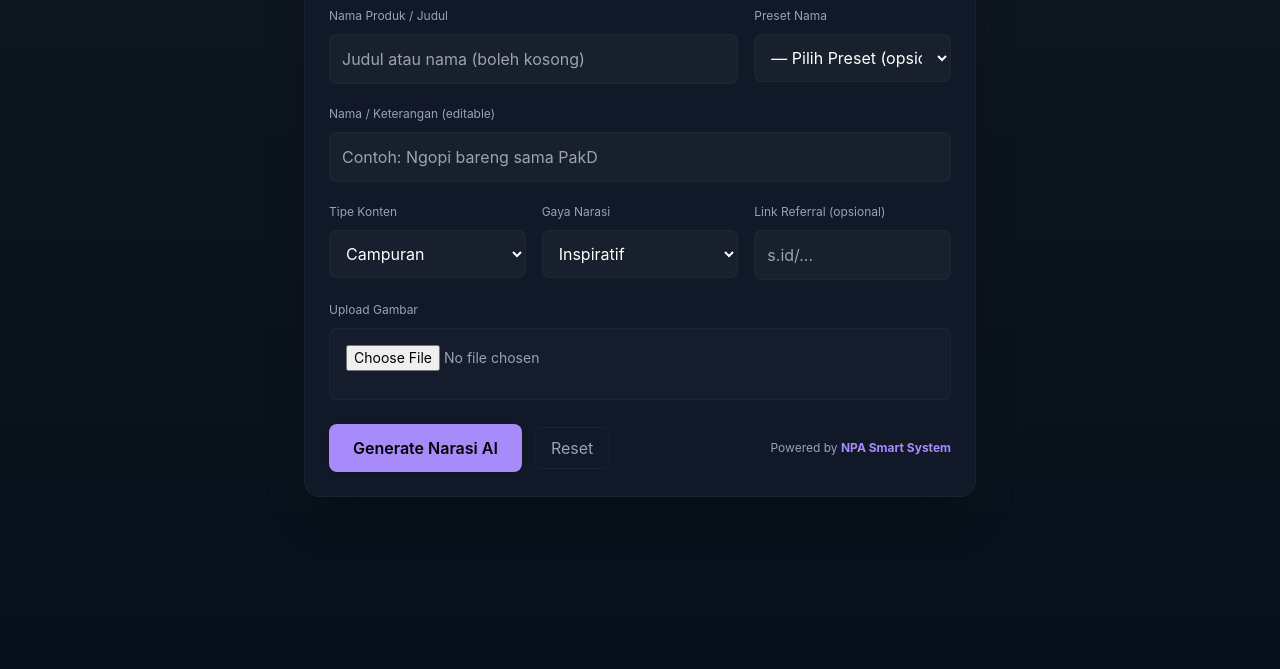
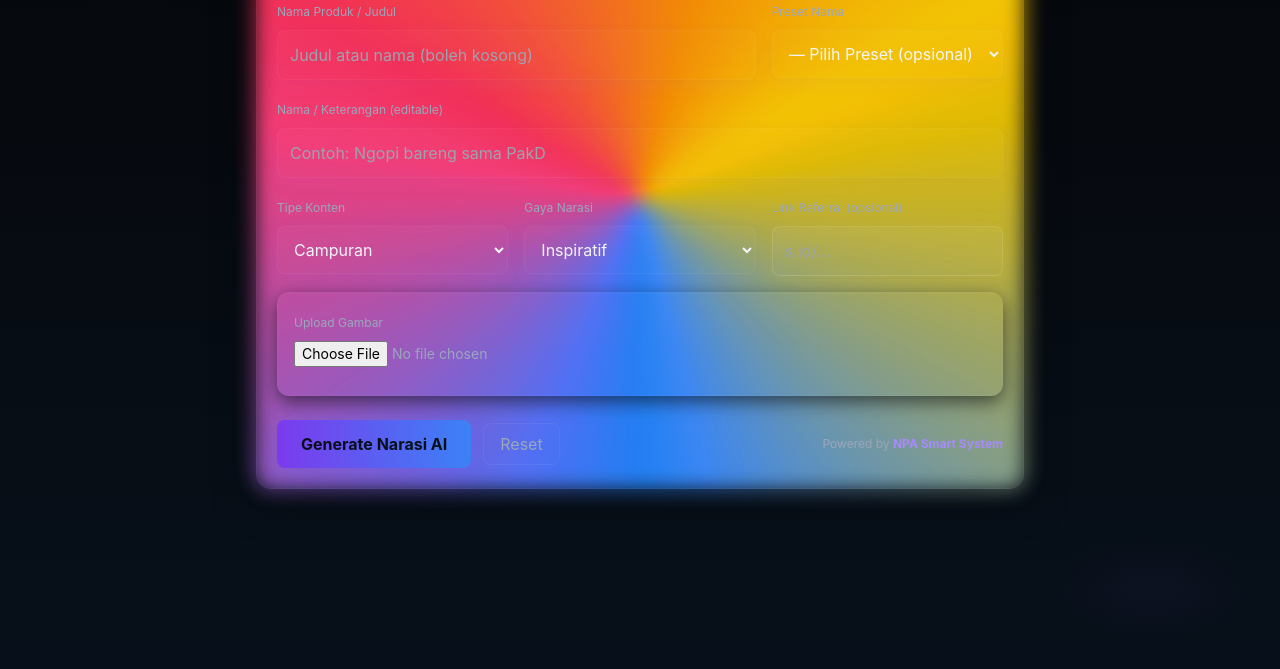
Before and after one commit to 3ireborn/npa-ai-reviewer, a plain HTML site: page index.html in a window 1280 px wide. Shown: the part 131-800 px from the top of the page. Drawn offline with nearby package versions, Linux system fonts and the light colour scheme.

Commit message:
Update index.html

```diff
--- a/index.html
+++ b/index.html
@@ -3,51 +3,145 @@
 <head>
   <meta charset="utf-8" />
   <meta name="viewport" content="width=device-width,initial-scale=1" />
-  <title>NPA AI Reviewer — Dark Elegant</title>
+  <title>NPA AI Reviewer — Dark Neon</title>
+
+  <!-- Tailwind -->
   <script src="https://cdn.tailwindcss.com"></script>
+
   <style>
     :root{
-      --bg:#0f1720;
-      --card:#111827;
-      --muted:#94a3b8;
-      --accent:#A78BFA; /* ungu premium */
-      --glass: rgba(255,255,255,0.03);
+      --bg-1: #06070a;     /* deep background */
+      --bg-2: #07101a;
+      --card: rgba(10,12,16,0.86);
+      --muted: #9aa7bb;
+      --accent: #A78BFA;   /* purple accent */
+      --input-yellow: #facc15;
+      --neon-blue: #3b82f6;
+      --neon-red: #f43f5e;
+      --neon-yellow: #facc15;
     }
+
     html,body{height:100%}
     body{
-      background: linear-gradient(180deg,var(--bg), #07101a);
+      margin:0;
+      font-family: Inter, ui-sans-serif, system-ui, -apple-system, "Segoe UI", Roboto, "Helvetica Neue", Arial;
+      background: radial-gradient(1200px 600px at 10% 10%, rgba(59,130,246,0.06), transparent 10%),
+                  radial-gradient(900px 450px at 90% 90%, rgba(164,99,255,0.04), transparent 12%),
+                  linear-gradient(180deg,var(--bg-1),var(--bg-2));
       color: #e6eef8;
-      font-family: Inter, ui-sans-serif, system-ui, -apple-system, "Segoe UI", Roboto, "Helvetica Neue", Arial;
+      -webkit-font-smoothing:antialiased;
+      -moz-osx-font-smoothing:grayscale;
     }
-    /* small scrollbar styling */
-    ::-webkit-scrollbar{height:10px;width:8px}
-    ::-webkit-scrollbar-thumb{background:rgba(255,255,255,0.06);border-radius:10px}
+
+    /* neon border card (full glow) */
+    .neon-card {
+      position: relative;
+      border-radius: 16px;
+      overflow: visible;
+      isolation:isolate;
+    }
+    .neon-card::before {
+      content: "";
+      position: absolute;
+      inset: -1px;
+      z-index: 0;
+      border-radius: 18px;
+      padding:1px;
+      background: conic-gradient(from 180deg at 50% 50%, var(--neon-blue), var(--neon-red), var(--neon-yellow), var(--neon-blue));
+      filter: blur(10px) saturate(140%);
+      opacity: 0.95;
+      transform: translateZ(0);
+    }
+    .neon-card > .card-inner {
+      position: relative;
+      z-index: 2;
+      border-radius: 15px;
+      background: linear-gradient(180deg, rgba(255,255,255,0.02), rgba(255,255,255,0.01));
+      padding: 20px;
+      border: 1px solid rgba(255,255,255,0.04);
+      box-shadow: 0 8px 40px rgba(10,12,16,0.6), inset 0 1px 0 rgba(255,255,255,0.02);
+    }
+
+    /* Input glow */
+    .neon-input {
+      background: linear-gradient(180deg, rgba(255,255,255,0.02), rgba(255,255,255,0.01));
+      border: 1px solid rgba(255,255,255,0.04);
+      color: #f1f5f9;
+      box-shadow: 0 6px 18px rgba(167,139,250,0.06), 0 0 10px rgba(59,130,246,0.02);
+    }
+    .neon-input:focus {
+      outline: none;
+      box-shadow: 0 6px 30px rgba(167,139,250,0.16), 0 0 14px rgba(59,130,246,0.18);
+      border-color: rgba(167,139,250,0.7);
+    }
+
+    /* bright yellow input style */
+    .yellow-input {
+      background: linear-gradient(180deg, rgba(250, 246, 210, 0.06), rgba(250, 246, 210, 0.02));
+      color: #0b0b0b;
+      border: 1px solid rgba(250, 246, 210, 0.12);
+      box-shadow: 0 6px 26px rgba(250, 204, 21, 0.09);
+    }
+    .yellow-input:focus {
+      box-shadow: 0 8px 36px rgba(250,204,21,0.24), 0 0 18px rgba(244,63,94,0.06);
+      border-color: rgba(250,204,21,0.9);
+    }
+
+    .btn-accent {
+      background: linear-gradient(90deg, #7c3aed, #3b82f6);
+      color: #07101a;
+      font-weight: 700;
+      box-shadow: 0 8px 30px rgba(123,65,255,0.18), 0 0 18px rgba(59,130,246,0.12);
+    }
+    .btn-accent:hover { filter: brightness(1.05); transform: translateY(-2px); transition: .18s ease; }
+
+    /* small card neon outlines for inner blocks */
+    .inner-block {
+      border-radius: 12px;
+      background: linear-gradient(180deg, rgba(255,255,255,0.015), rgba(255,255,255,0.01));
+      border: 1px solid rgba(255,255,255,0.03);
+      box-shadow: 0 6px 18px rgba(10,12,16,0.6), inset 0 1px 0 rgba(255,255,255,0.02);
+    }
+
+    .copy-btn {
+      border: 1px solid rgba(255,255,255,0.06);
+      background: rgba(255,255,255,0.02);
+      color: var(--muted);
+    }
+
+    /* responsiveness small tweaks */
+    @media (max-width:640px) {
+      .neon-card::before { filter: blur(8px); }
+    }
   </style>
 </head>
+
 <body class="min-h-screen flex items-start justify-center py-10 px-4">
 
-  <div class="w-full max-w-2xl">
-    <!-- Card -->
-    <div class="bg-[var(--card)] rounded-2xl shadow-2xl border border-[rgba(255,255,255,0.04)] p-6">
-      <!-- Header -->
+  <div class="w-full max-w-3xl">
+    <div class="neon-card">
+      <div class="card-inner">
+
+        <!-- HEADER -->
         <div class="flex items-center gap-4 mb-4">
-        <img src="favicon.png" class="h-12 w-12 rounded-full shadow" alt="NPA logo"/>
+          <img src="favicon.png" class="h-12 w-12 rounded-full shadow" alt="logo" />
           <div>
-          <h1 class="text-2xl font-semibold" style="color: #f8f9ff;">NPA AI Reviewer</h1>
-          <div class="text-sm" style="color:var(--muted)">Dark Elegant · Auto caption (HOOK → MASALAH → SOLUSI → CTA)</div>
+            <h1 class="text-2xl font-semibold">NPA AI Reviewer</h1>
+            <div class="text-sm" style="color:var(--muted)">Dark Neon · Auto caption HOOK → MASALAH → SOLUSI → CTA</div>
           </div>
         </div>
 
-      <!-- Upload -->
+        <!-- FORM GRID -->
         <div class="grid grid-cols-1 md:grid-cols-3 gap-4">
+
           <div class="md:col-span-2">
-          <label class="text-xs text-[var(--muted)]">Nama Produk / Judul</label>
-          <input id="name" placeholder="Judul atau nama (boleh kosong)" class="mt-2 w-full p-3 rounded-lg bg-[var(--glass)] border border-[rgba(255,255,255,0.03)] outline-none text-white" />
+            <label class="text-xs" style="color:var(--muted)">Nama Produk / Judul</label>
+            <input id="name" placeholder="Judul atau nama (boleh kosong)" class="mt-2 w-full p-3 rounded-lg neon-input" />
           </div>
 
-        <div class="md:col-span-1">
-          <label class="text-xs text-[var(--muted)]">Preset Nama</label>
-          <select id="preset" class="mt-2 w-full p-3 rounded-lg bg-[var(--glass)] border border-[rgba(255,255,255,0.03)] text-white">
+          <div>
+            <label class="text-xs" style="color:var(--muted)">Preset Nama</label>
+            <select id="preset" class="mt-2 w-full p-3 rounded-lg neon-input">
               <option value="">— Pilih Preset (opsional) —</option>
               <option>Motivasi Pagi</option>
               <option>Semangat Bangkit</option>
@@ -62,19 +156,20 @@
               <option value="__custom__">— Custom —</option>
             </select>
           </div>
+
         </div>
 
-      <!-- Custom input always visible (sync with preset) -->
+        <!-- manual name (always visible) -->
         <div class="mt-4">
-        <label class="text-xs text-[var(--muted)]">Nama / Keterangan (editable)</label>
-        <input id="nameManual" placeholder="Contoh: Ngopi bareng sama PakD" class="mt-2 w-full p-3 rounded-lg bg-[var(--glass)] border border-[rgba(255,255,255,0.03)] outline-none text-white" />
+          <label class="text-xs" style="color:var(--muted)">Nama / Keterangan (editable)</label>
+          <input id="nameManual" placeholder="Contoh: Ngopi bareng sama PakD" class="mt-2 w-full p-3 rounded-lg neon-input" />
         </div>
 
         <!-- options row -->
         <div class="mt-4 grid grid-cols-1 md:grid-cols-3 gap-4">
           <div>
-          <label class="text-xs text-[var(--muted)]">Tipe Konten</label>
-          <select id="type" class="mt-2 w-full p-3 rounded-lg bg-[var(--glass)] border border-[rgba(255,255,255,0.03)] text-white">
+            <label class="text-xs" style="color:var(--muted)">Tipe Konten</label>
+            <select id="type" class="mt-2 w-full p-3 rounded-lg neon-input">
               <option>Campuran</option>
               <option>Motivasi</option>
               <option>UMKM</option>
@@ -84,8 +179,8 @@
           </div>
 
           <div>
-          <label class="text-xs text-[var(--muted)]">Gaya Narasi</label>
-          <select id="tone" class="mt-2 w-full p-3 rounded-lg bg-[var(--glass)] border border-[rgba(255,255,255,0.03)] text-white">
+            <label class="text-xs" style="color:var(--muted)">Gaya Narasi</label>
+            <select id="tone" class="mt-2 w-full p-3 rounded-lg neon-input">
               <option>Inspiratif</option>
               <option>Santai</option>
               <option>Profesional</option>
@@ -94,50 +189,54 @@
           </div>
 
           <div>
-          <label class="text-xs text-[var(--muted)]">Link Referral (opsional)</label>
-          <input id="referral" placeholder="s.id/..." class="mt-2 w-full p-3 rounded-lg bg-[var(--glass)] border border-[rgba(255,255,255,0.03)] text-white" />
+            <label class="text-xs" style="color:var(--muted)">Link Referral (opsional)</label>
+            <input id="referral" placeholder="s.id/..." class="mt-2 w-full p-3 rounded-lg yellow-input" />
           </div>
         </div>
 
         <!-- image upload -->
-      <div class="mt-4">
-        <label class="text-xs text-[var(--muted)]">Upload Gambar</label>
-        <div class="mt-2 p-4 rounded-lg bg-[rgba(255,255,255,0.02)] border border-[rgba(255,255,255,0.03)]">
+        <div class="mt-4 inner-block p-4">
+          <label class="text-xs" style="color:var(--muted)">Upload Gambar</label>
+          <div class="mt-2">
             <input id="imageInput" type="file" accept="image/*" onchange="previewImage(event)" class="text-sm text-[var(--muted)]" />
             <div id="preview" class="mt-3"></div>
           </div>
         </div>
 
-      <!-- button -->
+        <!-- buttons -->
         <div class="mt-6 flex items-center gap-3">
-        <button id="generateBtn" onclick="generateText()" class="px-6 py-3 rounded-lg bg-[var(--accent)] hover:brightness-110 text-black font-semibold shadow">Generate Narasi AI</button>
-        <button onclick="resetForm()" class="px-4 py-2 rounded-lg border border-[rgba(255,255,255,0.04)] text-[var(--muted)]">Reset</button>
-        <div class="ml-auto text-xs text-[var(--muted)]">Powered by <b style="color:var(--accent)">NPA Smart System</b></div>
-      </div>
+          <button id="generateBtn" onclick="generateText()" class="btn-accent px-6 py-3 rounded-lg">Generate Narasi AI</button>
+          <button onclick="resetForm()" class="px-4 py-2 rounded-lg border border-[rgba(255,255,255,0.06)] text-[var(--muted)]">Reset</button>
+          <div class="ml-auto text-xs" style="color:var(--muted)">Powered by <b style="color:var(--accent)">NPA Smart System</b></div>
         </div>
 
-    <!-- Output card -->
-    <div id="outputCard" class="mt-6 bg-[var(--card)] rounded-xl p-5 border border-[rgba(255,255,255,0.03)] hidden">
-      <h2 class="text-lg font-semibold mb-2">🎯 Hasil Generasi</h2>
+      </div> <!-- /card-inner -->
+    </div> <!-- /neon-card -->
+
+    <!-- OUTPUT -->
+    <div id="outputCard" class="mt-6 neon-card" style="display:none">
+      <div class="card-inner">
+        <h2 class="text-lg font-semibold mb-3">🎯 Hasil Generasi</h2>
 
         <div class="grid gap-4">
           <div>
-          <div class="text-xs text-[var(--muted)] mb-2">Komentar (varian)</div>
-          <div id="comment" class="space-y-3"></div>
+            <div class="text-xs" style="color:var(--muted)">Komentar (varian)</div>
+            <div id="comment" class="space-y-3 mt-2"></div>
           </div>
 
           <div>
-          <div class="text-xs text-[var(--muted)] mb-2">Caption (varian)</div>
-          <div id="caption" class="space-y-3"></div>
+            <div class="text-xs" style="color:var(--muted)">Caption (varian)</div>
+            <div id="caption" class="space-y-3 mt-2"></div>
           </div>
 
           <div>
-          <div class="text-xs text-[var(--muted)] mb-2">Hashtags</div>
-          <div id="hashtags" class="p-3 rounded bg-[rgba(255,255,255,0.02)] border border-[rgba(255,255,255,0.03)]" style="color:var(--muted)"></div>
+            <div class="text-xs" style="color:var(--muted)">Hashtags</div>
+            <div id="hashtags" class="p-3 rounded bg-[rgba(255,255,255,0.02)] border border-[rgba(255,255,255,0.03)] mt-2" style="color:var(--muted)"></div>
           </div>
 
           <div>
-          <div id="metaAdvice" class="text-xs text-[var(--muted)]"></div>
+            <div id="metaAdvice" class="text-xs" style="color:var(--muted)"></div>
+          </div>
         </div>
       </div>
     </div>
@@ -146,7 +245,7 @@
 
   <!-- SCRIPT -->
   <script>
-    // UI bindings
+    // Elements
     const preset = document.getElementById('preset');
     const nameManual = document.getElementById('nameManual');
     const nameMain = document.getElementById('name');
@@ -170,19 +269,19 @@
       }
     });
 
-    // also allow manual editing to reflect in main name
+    // manual input reflects to main
     nameManual.addEventListener('input', () => {
       nameMain.value = nameManual.value;
     });
 
-    // image preview
+    // image preview base64
     let currentImageBase64 = null;
     function previewImage(event) {
       const f = event.target.files?.[0];
       if (!f) return;
       const reader = new FileReader();
       reader.onload = () => {
-        preview.innerHTML = `<img src="${reader.result}" class="rounded-lg max-h-48 object-contain" />`;
+        preview.innerHTML = `<img src="${reader.result}" class="rounded-lg max-h-48 object-contain border border-[rgba(255,255,255,0.03)]" />`;
         currentImageBase64 = reader.result.split(',')[1];
       };
       reader.readAsDataURL(f);
@@ -197,14 +296,14 @@
       document.getElementById('referral').value = "";
       document.getElementById('imageInput').value = "";
       preview.innerHTML = "";
-      outputCard.classList.add('hidden');
+      outputCard.style.display = 'none';
       commentEl.innerHTML = "";
       captionEl.innerHTML = "";
       hashtagsEl.innerHTML = "";
       metaAdviceEl.innerText = "";
     }
 
-    // generate - call backend
+    // generate
     async function generateText() {
       const name = nameMain.value.trim() || nameManual.value.trim() || "Konten Kamu";
       const type = document.getElementById('type').value || "Campuran";
@@ -217,8 +316,8 @@
 
       try {
         const resp = await fetch('/api/generate', {
-          method: 'POST',
-          headers: {'Content-Type':'application/json'},
+          method:'POST',
+          headers:{'Content-Type':'application/json'},
           body: JSON.stringify({
             imageBase64: currentImageBase64,
             name, type, tone, referral
@@ -232,16 +331,15 @@
 
         const data = await resp.json();
 
-        // render comments (we will put referral only in comment variant 2)
+        // render comments: append referral link only to variant 2 (index 1)
         commentEl.innerHTML = "";
         data.commentVariants.forEach((cmt, i) => {
-          let html = `<div class="p-3 rounded-lg bg-[var(--glass)] border border-[rgba(255,255,255,0.03)]">
-                        <div class="text-xs text-[var(--muted)] mb-1">Variant ${i+1}</div>
+          let html = `<div class="p-3 rounded-lg bg-[rgba(255,255,255,0.02)] border border-[rgba(255,255,255,0.03)]">
+                        <div class="text-xs" style="color:var(--muted);margin-bottom:6px">Variant ${i+1}</div>
                         <div style="white-space:pre-wrap;color:#eaf0ff">${cmt}</div>
                         <div class="mt-2"><button class="copy-btn px-3 py-1 rounded border" data-text="${encodeURIComponent(cmt)}" style="background:transparent;color:var(--muted)">Copy</button></div>
                       </div>`;
 
-          // if referral exists, append soft link to variant 2 (index 1)
           if (i === 1 && data.referralLink) {
             const linkHtml = `<div class="mt-2 text-xs" style="color:var(--muted)">Info lengkap di sini: <a href="${data.referralLink}" target="_blank" rel="noopener" style="color:var(--accent)">${data.referralLink}</a></div>`;
             html = html.replace('</div></div>', linkHtml + '</div></div>');
@@ -250,20 +348,18 @@
           commentEl.innerHTML += html;
         });
 
-        // render captions (no direct link)
+        // render captions (no link)
         captionEl.innerHTML = "";
         data.captionVariants.forEach((cap, i) => {
-          captionEl.innerHTML += `<div class="p-3 rounded-lg bg-[var(--glass)] border border-[rgba(255,255,255,0.03)]">
-                                    <div class="text-xs text-[var(--muted)] mb-1">Variant ${i+1}</div>
+          captionEl.innerHTML += `<div class="p-3 rounded-lg bg-[rgba(255,255,255,0.02)] border border-[rgba(255,255,255,0.03)]">
+                                    <div class="text-xs" style="color:var(--muted);margin-bottom:6px">Variant ${i+1}</div>
                                     <div style="white-space:pre-wrap;color:#eaf0ff">${cap}</div>
                                     <div class="mt-2"><button class="copy-btn px-3 py-1 rounded border" data-text="${encodeURIComponent(cap)}" style="background:transparent;color:var(--muted)">Copy</button></div>
                                   </div>`;
         });
 
-        // hashtags
+        // hashtags & advice
         hashtagsEl.innerText = data.hashtags.join(' ');
-
-        // meta advice
         metaAdviceEl.innerText = data.metaAdvice || '';
 
         // attach copy handlers
@@ -276,7 +372,7 @@
           });
         });
 
-        outputCard.classList.remove('hidden');
+        outputCard.style.display = 'block';
         window.scrollTo({top: document.body.scrollHeight, behavior:'smooth'});
 
       } catch (err) {
```
Lines whose indentation alone changed are shown as unchanged.
